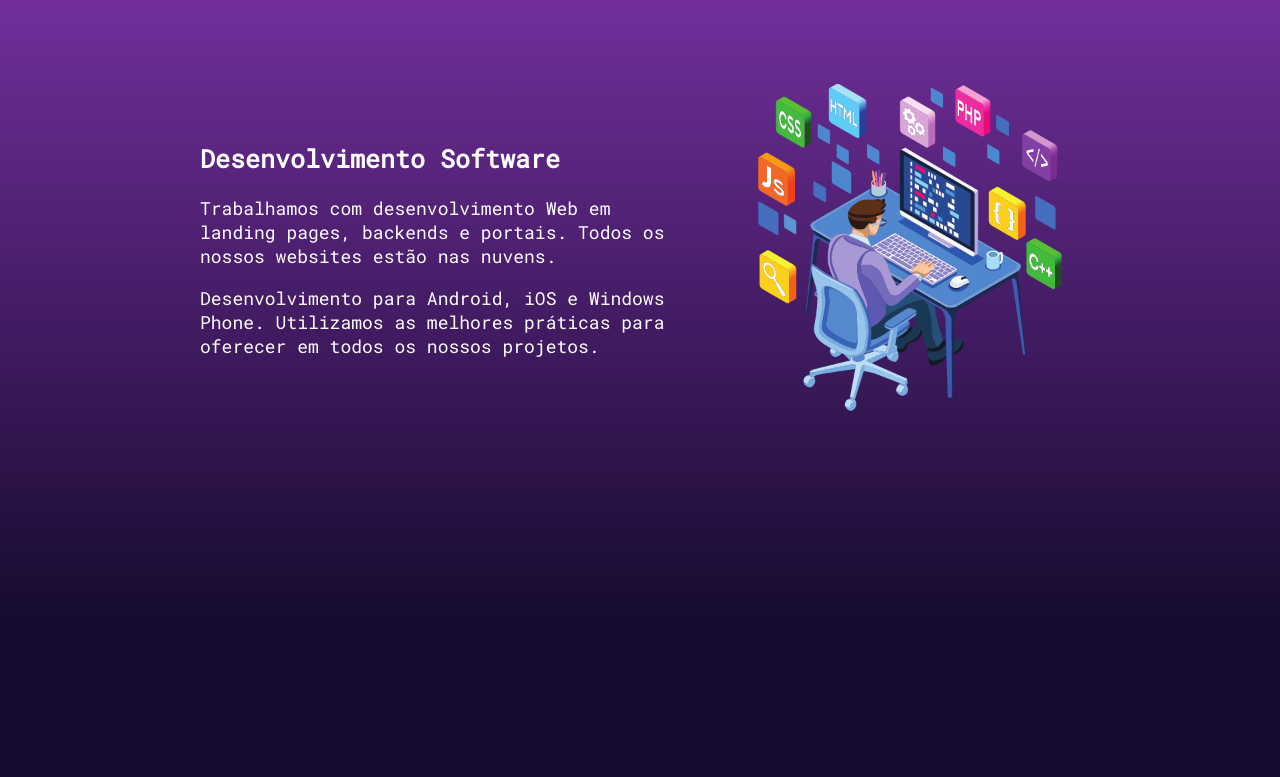
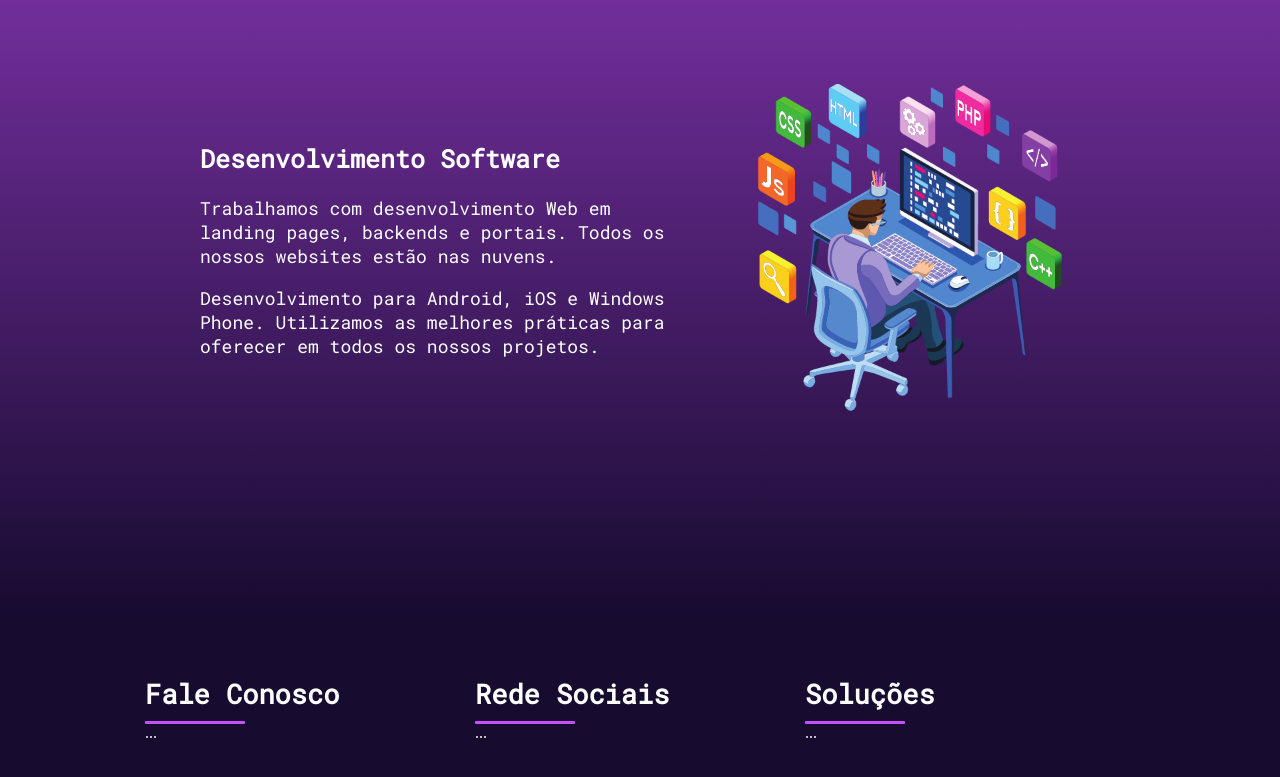
Before and after one commit to victorresende069/xrez_portfolio, a plain HTML site: page index.html in a window 1280 px wide. Shown: the part 1839-2616 px from the top of the page. Before the commit the page ends 2515 px from the top, so only its background shows below. Drawn offline with Linux system fonts and the light colour scheme.

Commit message:
Update Footer, HTML e CSS

```diff
--- a/index.html
+++ b/index.html
@@ -1,5 +1,6 @@
 <!DOCTYPE html>
 <html lang="pt-BR">
+
 <head>
     <meta charset="UTF-8">
     <meta http-equiv="X-UA-Compatible" content="IE=edge">
@@ -8,13 +9,14 @@
     <link rel="stylesheet" href="./static/css/globla.css">
     <link rel="stylesheet" href="https://fonts.googleapis.com/css?family=Roboto+Mono">
 </head>
+
 <body>
 
 
     <header>
         <div class="container">
             <div class="logo_header">
-                <a href=""><img src="./static/imgs/xrez_logo_title_transparenty.png"/></a>
+                <a href=""><img src="./static/imgs/xrez_logo_title_transparenty.png" /></a>
             </div>
             <div class="menu_header">
                 <nav>
@@ -33,7 +35,9 @@
         <div class="container column">
             <div class="section_banner_headline">
                 <h1>xREZ</h1>
-                <h2>A xREZ é uma Agencia Digital especialista em Marketing Digital e desenvolvimento de Software Web, contamos com um equipe super qualificada para fazer sua empresa alavancar no ranking de pesquisa e mostrar a sua marca na midia digital. </h2>
+                <h2>A xREZ é uma Agencia Digital especialista em Marketing Digital e desenvolvimento de Software Web,
+                    contamos com um equipe super qualificada para fazer sua empresa alavancar no ranking de pesquisa e
+                    mostrar a sua marca na midia digital. </h2>
             </div>
         </div>
     </section>
@@ -64,37 +68,85 @@
 
             <div class="office_container">
                 <div class="office_marketing_img">
-                    <img src="./static/imgs/mkt1.png" alt="Inbound"/>
+                    <img src="./static/imgs/mkt1.png" alt="Inbound" />
                 </div>
                 <div class="office_marketing_desc">
                     <h1 class="off_mar_title">Marketing Digital</h1>
-                    <p>Ter um novo site bem posicionado no Google? Postar no Facebook todos os dias? Interagir no Twitter e Instagram? Publicar vídeos no Youtube? Colocar conteúdo relevante no blog? Vale a pena anunciar no Google?</p>
-                    <p><strong> onde começar? O que realmente dá resultado? Como avaliar as ações na internet?</strong></p>
-                    <p>Nós, da xREZ Agency Digital podemos te ajudar a identificar a melhor estratégia e a tomar as decisões certas, gerando resultados reais e mensuráveis.</p>
+                    <p>Ter um novo site bem posicionado no Google? Postar no Facebook todos os dias? Interagir no
+                        Twitter e Instagram? Publicar vídeos no Youtube? Colocar conteúdo relevante no blog? Vale a pena
+                        anunciar no Google?</p>
+                    <p><strong> onde começar? O que realmente dá resultado? Como avaliar as ações na internet?</strong>
+                    </p>
+                    <p>Nós, da xREZ Agency Digital podemos te ajudar a identificar a melhor estratégia e a tomar as
+                        decisões certas, gerando resultados reais e mensuráveis.</p>
 
                 </div>
             </div>
 
             <div class="office_container reverse">
                 <div class="office_developer_img">
-                    <img src="./static/imgs/dev1.png" alt="Inbound"/>
+                    <img src="./static/imgs/dev1.png" alt="Inbound" />
                 </div>
                 <div class="office_marketing_desc">
                     <h1 class="off_mar_title">Desenvolvimento Software</h1>
-                    <p>Trabalhamos com desenvolvimento Web em landing pages, backends e portais. Todos os nossos websites estão nas nuvens.</p>
+                    <p>Trabalhamos com desenvolvimento Web em landing pages, backends e portais. Todos os nossos
+                        websites estão nas nuvens.</p>
 
-                    <p>Desenvolvimento para Android, iOS e Windows Phone. Utilizamos as melhores práticas para oferecer em todos os nossos projetos.</p>
+                    <p>Desenvolvimento para Android, iOS e Windows Phone. Utilizamos as melhores práticas para oferecer
+                        em todos os nossos projetos.</p>
 
                 </div>
             </div>
 
-
-
         </div>
     </section>
 
+    <footer>
+        <div class="container column">
+            <div class="footer_itens">
+                <div class="foot_item">
+
+                    <div class="widget">
+                        <div class="widget_title">
+                            <div class="title_footer">Fale Conosco </div>
+                            <div class="bar_footer"></div>
+                        </div>
+                        <div class="footer_body">
+                            ...
+                        </div>
+                    </div>
+
+                </div>
+                <div class="foot_item">
+                    <div class="widget">
+                        <div class="widget_title">
+                            <div class="title_footer">Rede Sociais </div>
+                            <div class="bar_footer"></div>
+                        </div>
+                        <div class="footer_body">
+                            ...
+                        </div>
+                    </div>
+
+                </div>
+                <div class="foot_item">
+                    <div class="widget">
+                        <div class="widget_title">
+                            <div class="title_footer">Soluções </div>
+                            <div class="bar_footer"></div>
+                        </div>
+                        <div class="footer_body">
+                            ...
+                        </div>
+                    </div>
+
+                </div>
+            </div>
+        </div>
+    </footer>
 
 
     <script type="text/javascript" src="./static/js/function.js"></script>
 </body>
+
 </html>
--- a/static/css/globla.css
+++ b/static/css/globla.css
@@ -214,3 +214,31 @@ nav a:hover {
     width: 450px;
     height: 350px;
 }
+
+/*FOOTER*/
+footer{
+    height: 500px;
+    display:flex;
+    justify-content: center;
+}
+.footer_itens{
+    display:flex;
+    color: #FFFFFF;
+}
+.foot_item{
+    display: flex;
+    flex:1;
+}
+.title_footer{
+    font-size: 27px;
+    color: #FFFFFF;
+    font-family: 'Roboto Mono', serif;
+    font-weight: bold;
+}
+.bar_footer{
+    width: 100px;
+    height: 3px;
+    background-color: #C64FFF;
+    margin-top: 10px;
+    border-radius: 1px 1px 1px 1px;
+}
```
